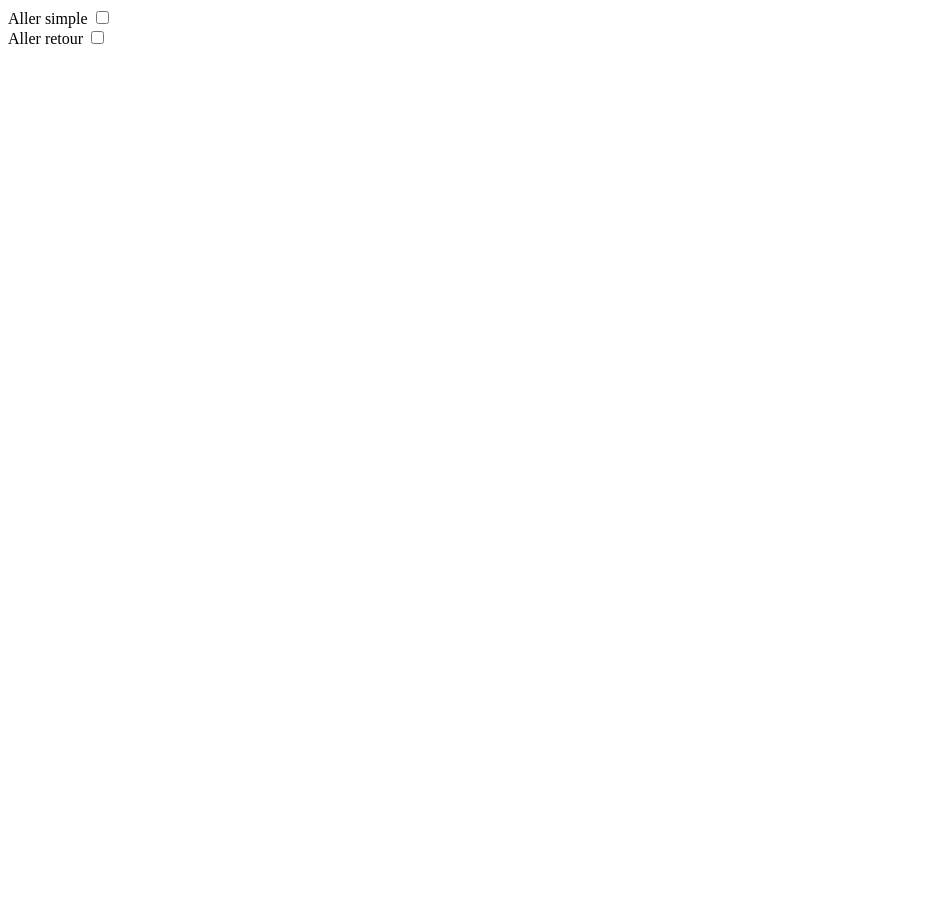
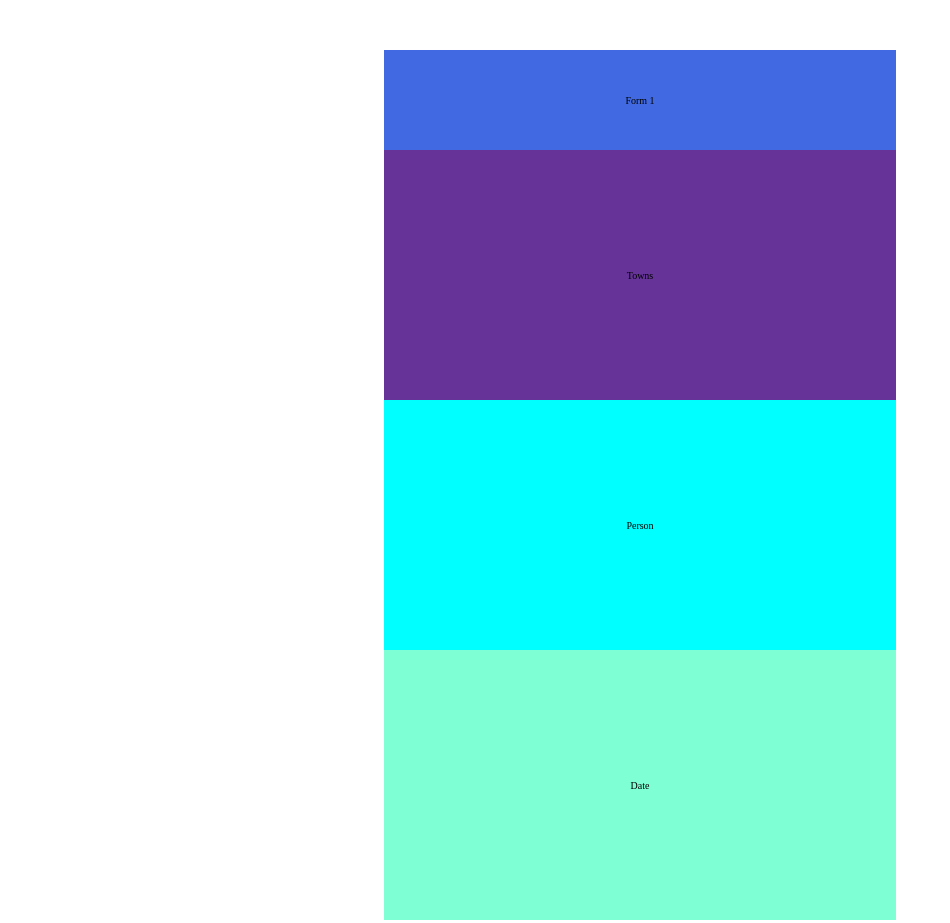
Before and after one commit to fotsoclaude/ihm-interfaces, a website: page index.html in a window 1280 px wide. Shown: the whole page, without its empty margins (0-950 px from the left). Before the commit the page ends 800 px from the top, so only its background shows below. Drawn offline with Linux system fonts and the light colour scheme.

Commit message:
Layout of home page done

```diff
--- a/index.html
+++ b/index.html
@@ -8,8 +8,8 @@
     <title>Home</title>
 </head>
 <body>
-    <main class="container--home">
-        <form action="#" class="form">
+    <main class="container container--home">
+        <!-- <form action="#" class="form">
             <div class="form__item">
                 <label for="only-go" class="form__label">Aller simple</label>
                 <input type="checkbox" name="travel-type" id="only-go" class="checkbox">
@@ -18,7 +18,11 @@
                 <label for="go-back" class="form__label">Aller retour</label>
                 <input type="checkbox" name="travel-type" id="go-back" class="checkbox">
             </div>
-        </form>
+        </form> -->
+        <div class="form form--type">Form 1</div>
+        <div class="form form--towns">Towns</div>
+        <div class="form form--person">Person</div>
+        <div class="form form--date">Date</div>
     </main>
 </body>
 </html>
--- a/sass/_base.scss
+++ b/sass/_base.scss
@@ -10,3 +10,12 @@ html {
     box-sizing: border-box;
     font-size: 62.5%;
 }
+
+.container {
+    display: grid;
+    grid-template-columns: [full-col-start] minmax(.5rem, 1fr) [center-col-start] minmax(40vw, 1fr) [center-col-end] minmax(.5rem, 1fr) [full-col-end];
+
+    &--home {
+        grid-template-rows: [full-row-start] minmax(5rem, 1fr) [center-row-start] 10rem repeat(3, [row-start] 25rem [row-end]) 2rem [center-row-end] 1fr [full-row-end];
+    }
+}
--- a/sass/_home.scss
+++ b/sass/_home.scss
@@ -0,0 +1,30 @@
+
+.form {
+    display: grid;
+    justify-items: center;
+    align-items: center;
+
+    &--type {
+        @include centerLayout;
+        grid-row: center-row-start / row-start 1;
+        background-color: royalblue;
+    }
+
+    &--towns {
+        @include centerLayout;
+        grid-row: row-start 1 / row-start 2;
+        background-color: rebeccapurple
+    }
+
+    &--person {
+        @include centerLayout;
+        grid-row: row-start 2 / row-start 3;
+        background-color: aqua
+    }
+
+    &--date {
+        @include centerLayout;
+        grid-row: row-start 3 / center-row-end;
+        background-color: aquamarine;
+    }
+}
--- /dev/null
+++ b/sass/_mixins.scss
@@ -0,0 +1,4 @@
+@mixin centerLayout {
+    grid-column: center-col-start / center-col-end;
+    justify-items: center;
+}
--- a/sass/main.scss
+++ b/sass/main.scss
@@ -1,3 +1,5 @@
 @import "base";
+@import "mixins";
+
 @import "home";
-@import "train"
+@import "train";
```
Also changed, not shown: css/style.css.
